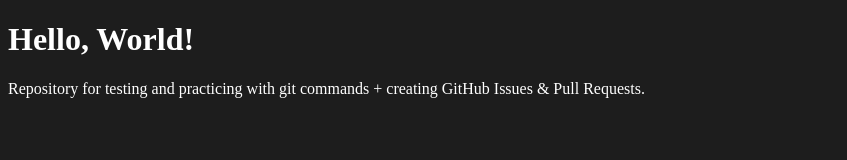
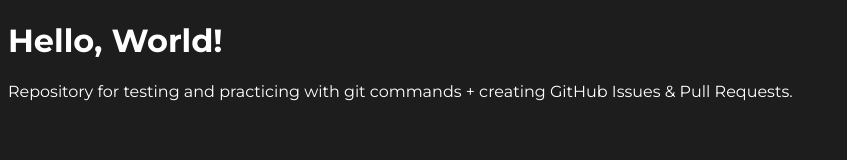
Before and after one commit to tomasohCHOM/git-test, a plain HTML site: page index.html in a window 1280 px wide. Shown: the whole page, without its empty margins (0-847 px from the left). Drawn offline with Linux system fonts and the light colour scheme.

Commit message:
Changed font of website

```diff
--- a/index.html
+++ b/index.html
@@ -3,7 +3,19 @@
   <head>
     <meta charset="UTF-8" />
     <meta name="viewport" content="width=device-width, initial-scale=1.0" />
+
+    <link rel="preconnect" href="https://fonts.googleapis.com" />
+    <link rel="preconnect" href="https://fonts.gstatic.com" crossorigin />
+    <link
+      href="https://fonts.googleapis.com/css2?family=Montserrat:wght@300;400;500;600;700&display=swap"
+      rel="stylesheet"
+    />
+
     <style>
+      * {
+        font-family: "Montserrat", sans-serif;
+      }
+
       body {
         background-color: rgb(29, 29, 29);
         color: white;
```
